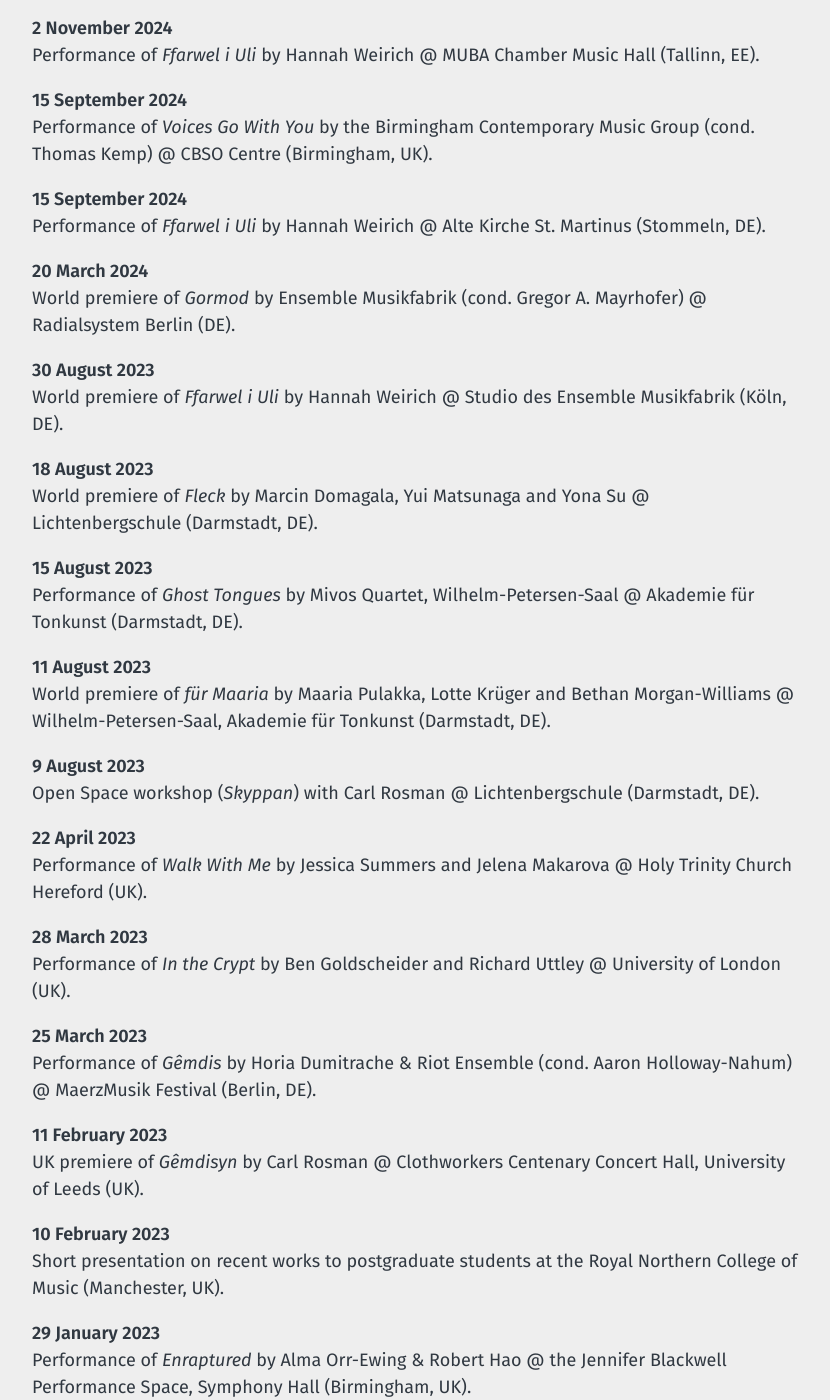
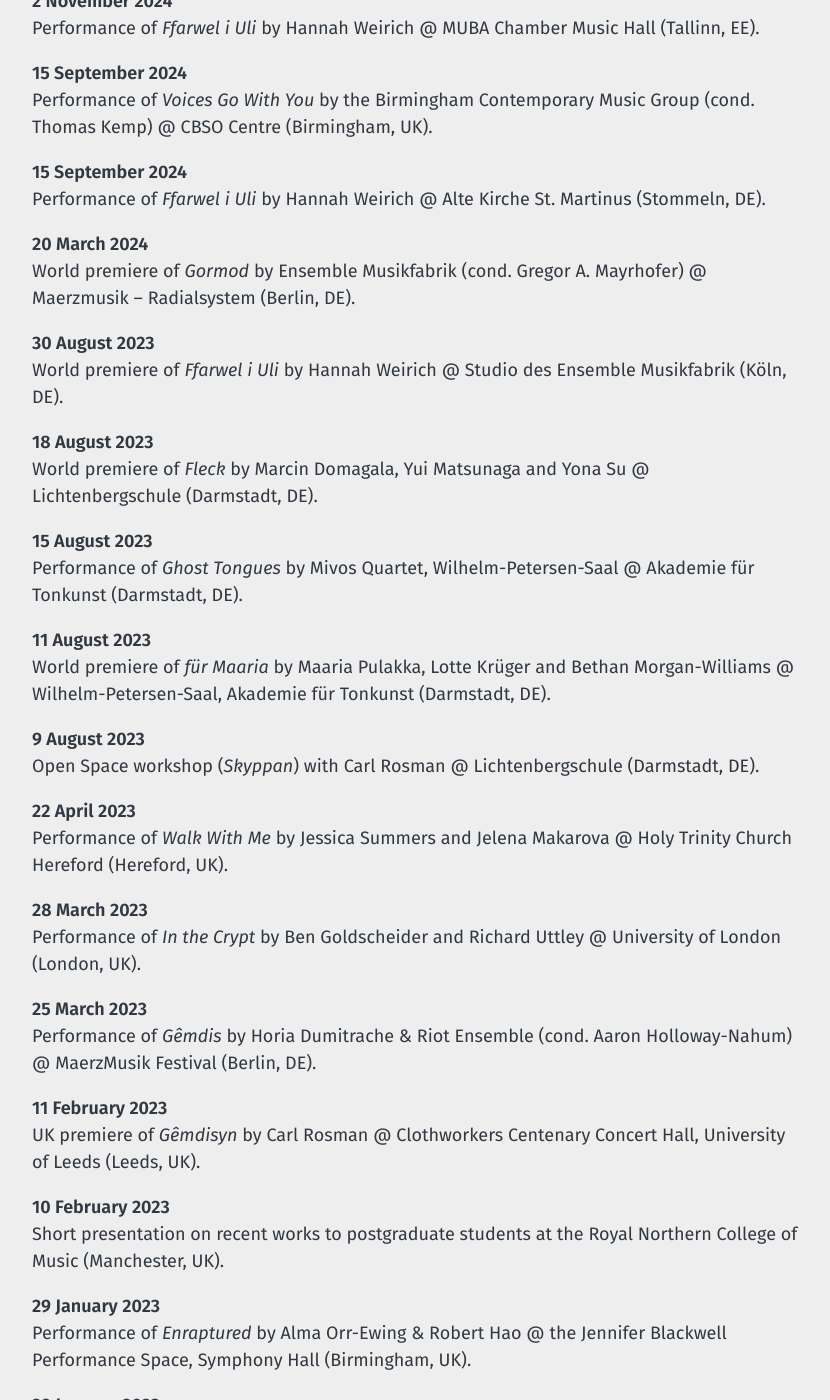
Before and after one commit to morganwilliamsb/website, a Jekyll site: the page built from performances.md, in a window 1280 px wide and 1400 px high, scrolled down 1736 px. Shown: the whole window, without its empty margins (40-870 px from the left). Built offline with Jekyll 4.4.1, drawn with Linux system fonts in a browser that asks for light colours; some of the changed text lies outside the part shown.

Commit message:
Add city names to performance locations
Updated location details for various performances to include city names.

```diff
--- a/performances.md
+++ b/performances.md
@@ -65,7 +64,7 @@ January 2025
 : Performance of _Ffarwel i Uli_ by Hannah Weirich @ Alte Kirche St. Martinus (Stommeln, DE).
 
 20 March 2024
-: World premiere of _Gormod_ by Ensemble Musikfabrik (cond. Gregor A. Mayrhofer) @ Radialsystem Berlin (DE).
+: World premiere of _Gormod_ by Ensemble Musikfabrik (cond. Gregor A. Mayrhofer) @ Maerzmusik – Radialsystem (Berlin, DE).
 
 30 August 2023
 : World premiere of _Ffarwel i Uli_ by Hannah Weirich @ Studio des Ensemble Musikfabrik (Köln, DE).
@@ -83,16 +82,16 @@ January 2025
 : Open Space workshop (_Skyppan_) with Carl Rosman @ Lichtenbergschule (Darmstadt, DE).
 
 22 April 2023
-: Performance of _Walk With Me_ by Jessica Summers and Jelena Makarova @ Holy Trinity Church Hereford (UK).
+: Performance of _Walk With Me_ by Jessica Summers and Jelena Makarova @ Holy Trinity Church Hereford (Hereford, UK).
 
 28 March 2023
-: Performance of _In the Crypt_ by Ben Goldscheider and Richard Uttley @ University of London (UK).
+: Performance of _In the Crypt_ by Ben Goldscheider and Richard Uttley @ University of London (London, UK).
 
 25 March 2023
 : Performance of _Gêmdis_ by Horia Dumitrache & Riot Ensemble (cond. Aaron Holloway-Nahum) @ MaerzMusik Festival (Berlin, DE).
 
 11 February 2023
-: UK premiere of _Gêmdisyn_ by Carl Rosman @ Clothworkers Centenary Concert Hall, University of Leeds (UK).
+: UK premiere of _Gêmdisyn_ by Carl Rosman @ Clothworkers Centenary Concert Hall, University of Leeds (Leeds, UK).
 
 10 February 2023
 : Short presentation on recent works to postgraduate students at the Royal Northern College of Music (Manchester, UK).
```
Also changed, not shown: other parts of performances.md (+11 -12 lines).
